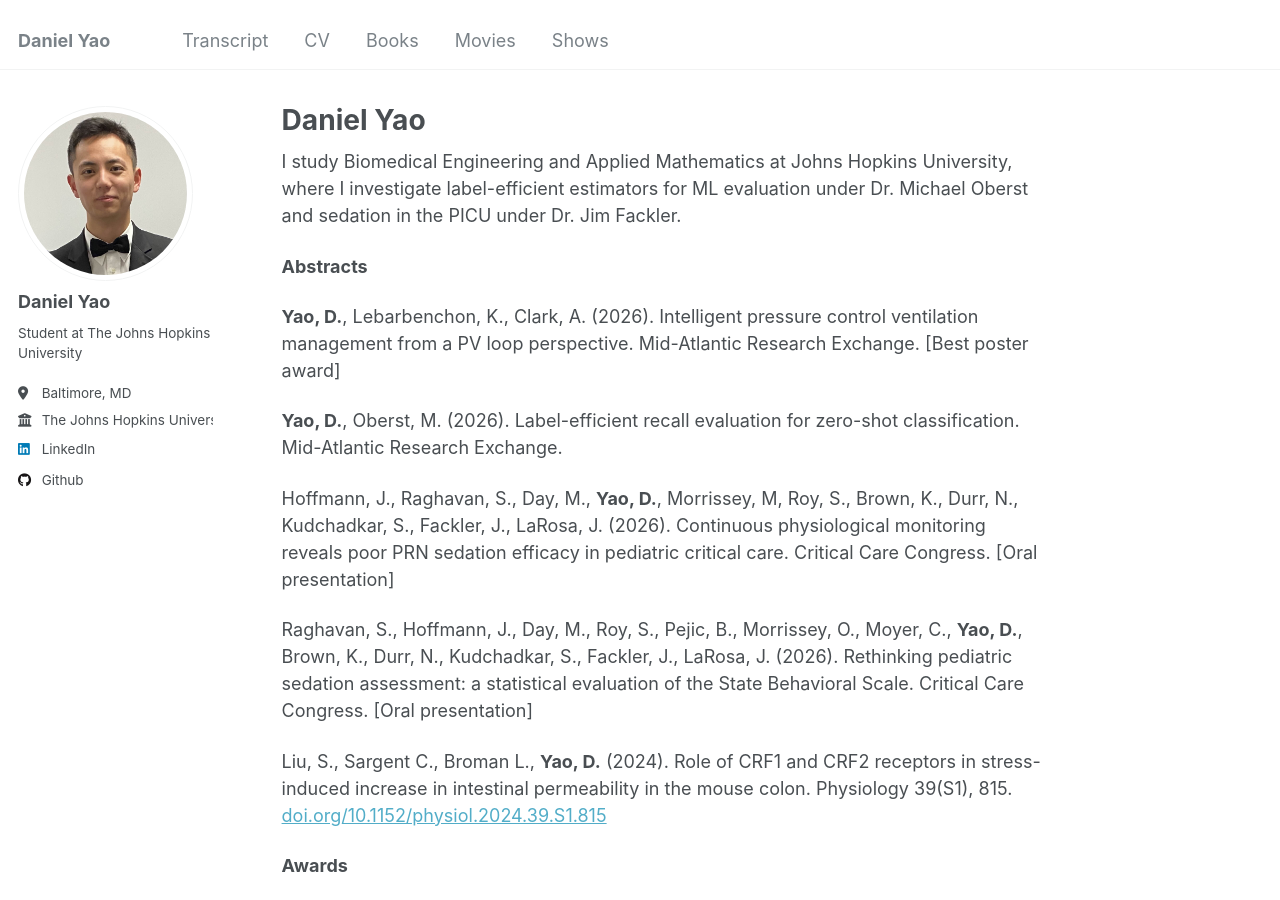
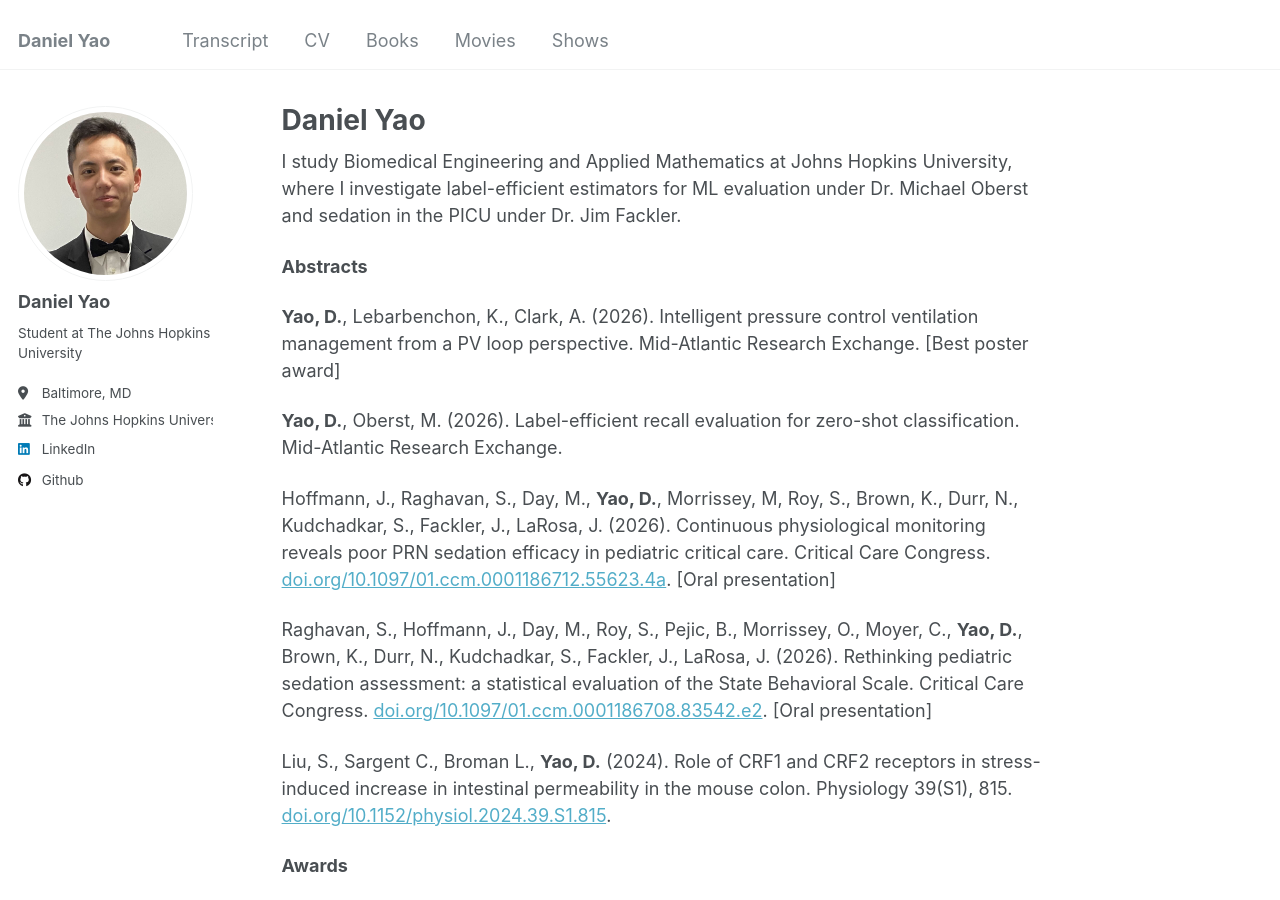
Before and after one commit to dyao13/dyao13.github.io, a Jekyll site: the page built from _pages/about.md, in a window 1280 px wide and 900 px high. Built offline with Jekyll 4.4.1, drawn with Linux system fonts in a browser that asks for light colours.

Commit message:
add links to abstracts

```diff
--- a/_pages/about.md
+++ b/_pages/about.md
@@ -15,11 +15,11 @@ I study Biomedical Engineering and Applied Mathematics at Johns Hopkins Universi
 
 **Yao, D.**, Oberst, M. (2026). Label-efficient recall evaluation for zero-shot classification. Mid-Atlantic Research Exchange.
 
-Hoffmann, J., Raghavan, S., Day, M., **Yao, D.**, Morrissey, M, Roy, S., Brown, K., Durr, N., Kudchadkar, S., Fackler, J., LaRosa, J. (2026). Continuous physiological monitoring reveals poor PRN sedation efficacy in pediatric critical care. Critical Care Congress. [Oral presentation]
+Hoffmann, J., Raghavan, S., Day, M., **Yao, D.**, Morrissey, M, Roy, S., Brown, K., Durr, N., Kudchadkar, S., Fackler, J., LaRosa, J. (2026). Continuous physiological monitoring reveals poor PRN sedation efficacy in pediatric critical care. Critical Care Congress. <a href="https://doi.org/10.1097/01.ccm.0001186712.55623.4a" target="_blank">doi.org/10.1097/01.ccm.0001186712.55623.4a</a>. [Oral presentation]
 
-Raghavan, S., Hoffmann, J., Day, M., Roy, S., Pejic, B., Morrissey, O., Moyer, C., **Yao, D.**, Brown, K., Durr, N., Kudchadkar, S., Fackler, J., LaRosa, J. (2026). Rethinking pediatric sedation assessment: a statistical evaluation of the State Behavioral Scale. Critical Care Congress. [Oral presentation]
+Raghavan, S., Hoffmann, J., Day, M., Roy, S., Pejic, B., Morrissey, O., Moyer, C., **Yao, D.**, Brown, K., Durr, N., Kudchadkar, S., Fackler, J., LaRosa, J. (2026). Rethinking pediatric sedation assessment: a statistical evaluation of the State Behavioral Scale. Critical Care Congress. <a href="https://doi.org/10.1097/01.ccm.0001186708.83542.e2" target="_blank">doi.org/10.1097/01.ccm.0001186708.83542.e2</a>. [Oral presentation]
 
-Liu, S., Sargent C., Broman L., **Yao, D.** (2024). Role of CRF1 and CRF2 receptors in stress-induced increase in intestinal permeability in the mouse colon. Physiology 39(S1), 815. <a href="https://doi.org/10.1152/physiol.2024.39.S1.815" target="_blank">doi.org/10.1152/physiol.2024.39.S1.815</a>
+Liu, S., Sargent C., Broman L., **Yao, D.** (2024). Role of CRF1 and CRF2 receptors in stress-induced increase in intestinal permeability in the mouse colon. Physiology 39(S1), 815. <a href="https://doi.org/10.1152/physiol.2024.39.S1.815" target="_blank">doi.org/10.1152/physiol.2024.39.S1.815</a>.
 
 **Awards**
 
--- a/ranking-app/ranking-app.js
+++ b/ranking-app/ranking-app.js
@@ -1231,7 +1231,7 @@ function bindWithSearch(flow) {
   const showPeople = (people) => {
     const visible = (people ?? []).filter((p) => !flow.withUsers.some((u) => u.id === p.id));
     results.innerHTML = visible.map((p) => `
-      <li>
+      <li class="person-row">
         <span>${esc(p.display_name)} <span class="ranking-muted">@${esc(p.username)}</span></span>
         <button type="button" class="btn btn--inverse btn--small-inline" data-add-user="${esc(p.id)}">Add</button>
       </li>
@@ -2013,7 +2013,7 @@ async function renderFriends() {
         .limit(8);
       const related = new Set(friendships.flatMap((f) => [f.requester_id, f.addressee_id]));
       searchResults.innerHTML = (data ?? []).map((p) => `
-        <li>
+        <li class="person-row">
           <span>
             <a href="#/profile/${esc(encodeURIComponent(p.username))}">${esc(p.display_name)}</a>
             <span class="ranking-muted">@${esc(p.username)}</span>
--- a/ranking-app/ranking-app.scss
+++ b/ranking-app/ranking-app.scss
@@ -371,6 +371,15 @@ $ranking-red: #c92a2a;
         vertical-align: middle;
       }
 
+      /* Person rows (name + @username + button): center the mixed-size
+         texts on one midline instead of a shared baseline. */
+      &.person-row > span:first-child {
+        display: inline-flex;
+        align-items: center;
+        gap: 0.35em;
+        min-width: 0;
+      }
+
       &:last-child {
         border-bottom: none;
       }
```
